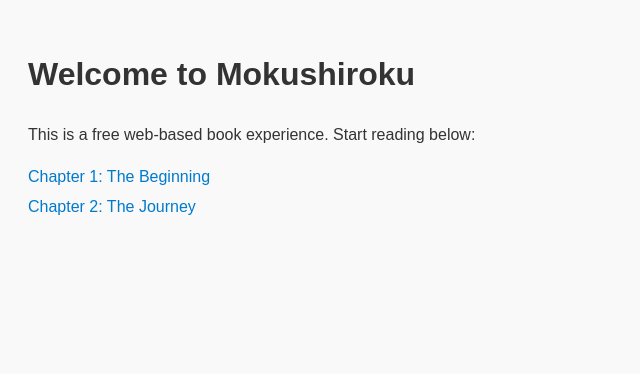
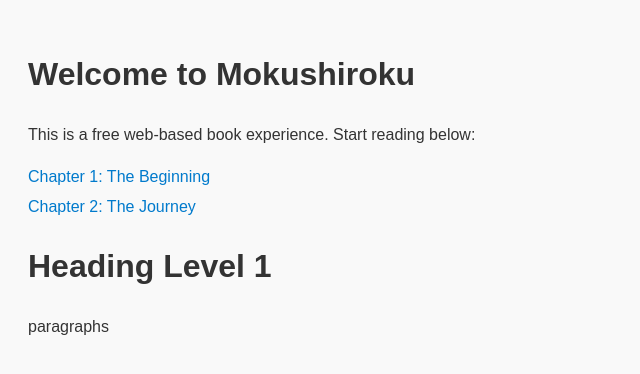
Before and after one commit to Smashzilla/Mokushiroku, a plain HTML site: page index.html in a window 1280 px wide. Shown: the whole page, without its empty margins (0-640 px from the left). Drawn offline with Linux system fonts and the light colour scheme.

Commit message:
Update index.html

```diff
--- a/index.html
+++ b/index.html
@@ -15,5 +15,7 @@
       <li><a href="chapter2.html">Chapter 2: The Journey</a></li>
     </ul>
   </nav>
+  <h1>Heading Level 1</h1>
+  <p>paragraphs</p>
 </body>
 </html>
```
